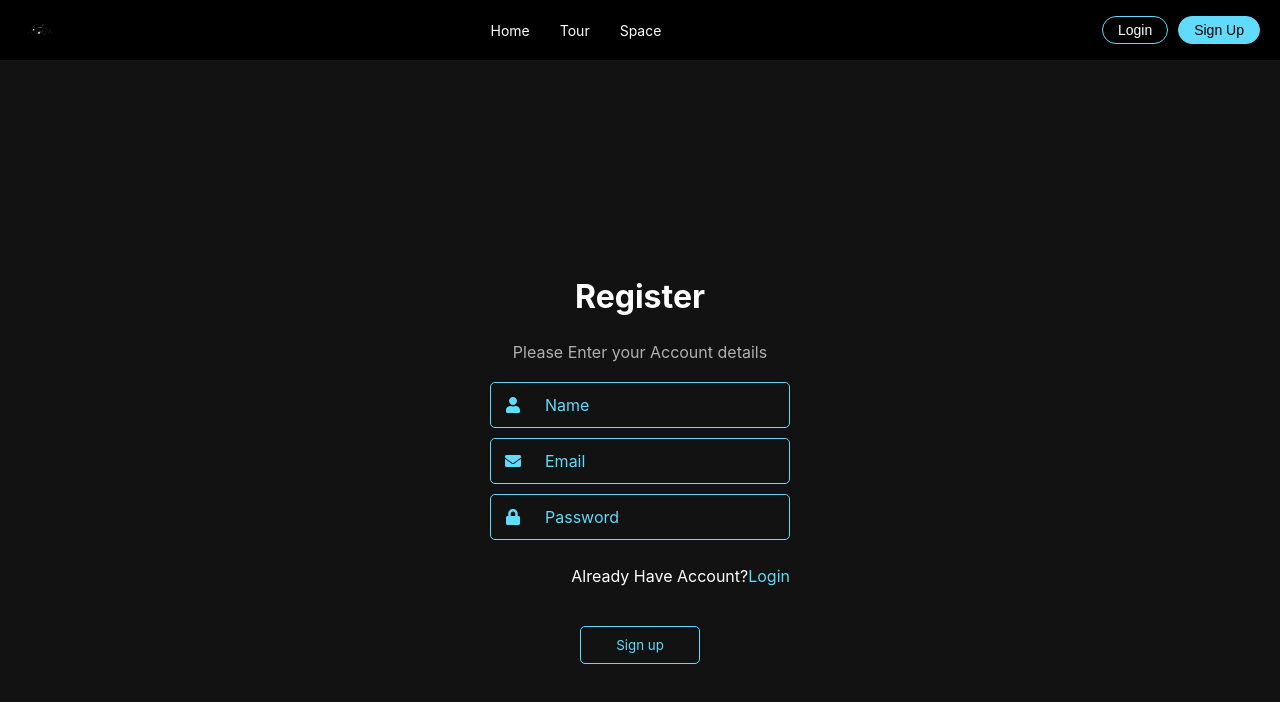
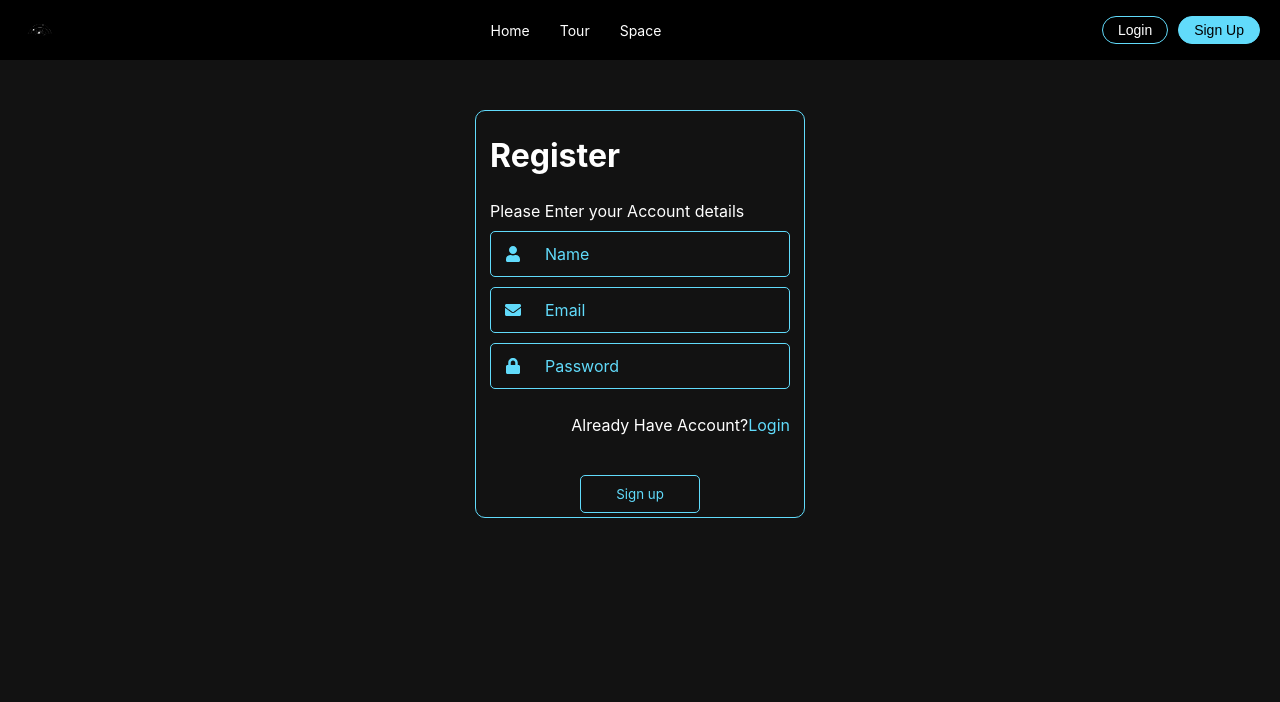
Before and after one commit to kawthar-shameseldeen/Space-Journey-Front, a React (Create React App) app in the folder space-journey/: page / in a window 1280 px wide. Shown: the top 702 px of the page. Built offline with nearby package versions, Linux system fonts and the light colour scheme.

Commit message:
added some styles

```diff
--- a/space-journey/src/pages/signup/signup.css
+++ b/space-journey/src/pages/signup/signup.css
@@ -3,7 +3,11 @@
   flex-direction: column !important;
   justify-content: center !important;
   align-items: center !important;
-  height: 100vh !important;
+  max-width: 320px;
+  margin: 50px auto;
+  border: 1px solid #61dbfb !important;
+  border-radius: 10px;
+  padding: 4px;
 }
 form {
   display: flex !important;
@@ -11,8 +15,8 @@ form {
   width: 300px !important;
 }
 
-.signup-title,
-.signup-subtitle {
+.signup-titleB,
+.signup-subtitleB {
   text-align: left !important;
   font-family: "Inter", sans-serif !important;
   color: #ffffff !important;
```
